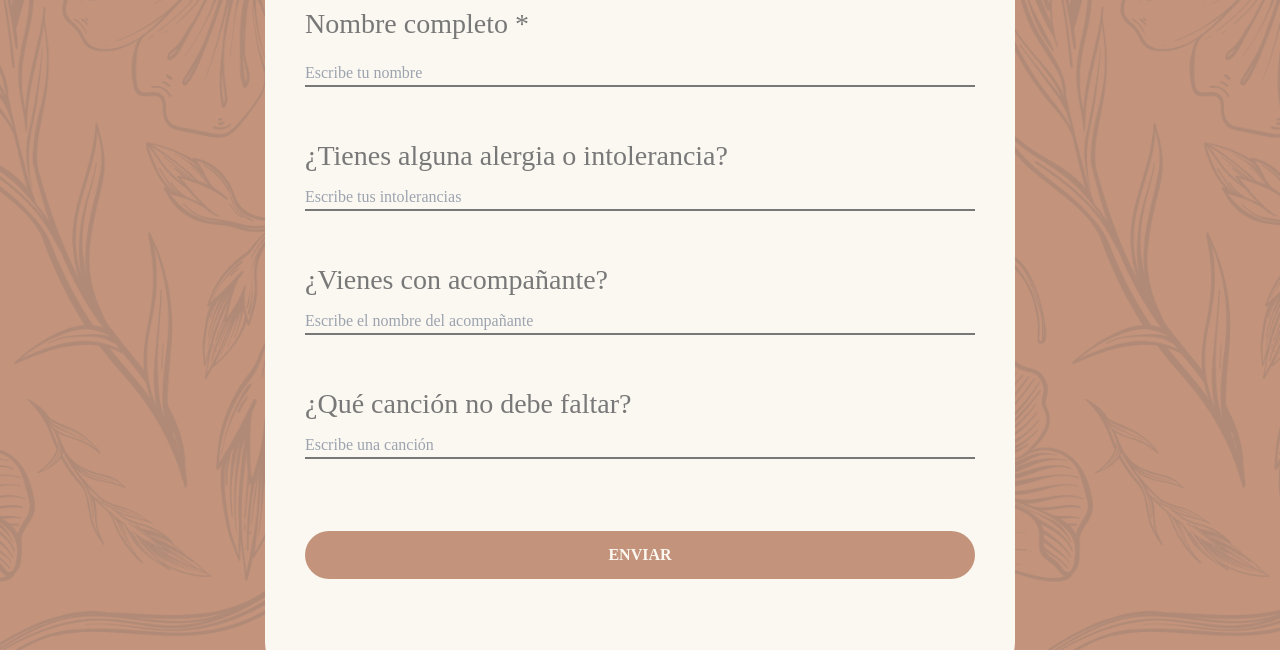
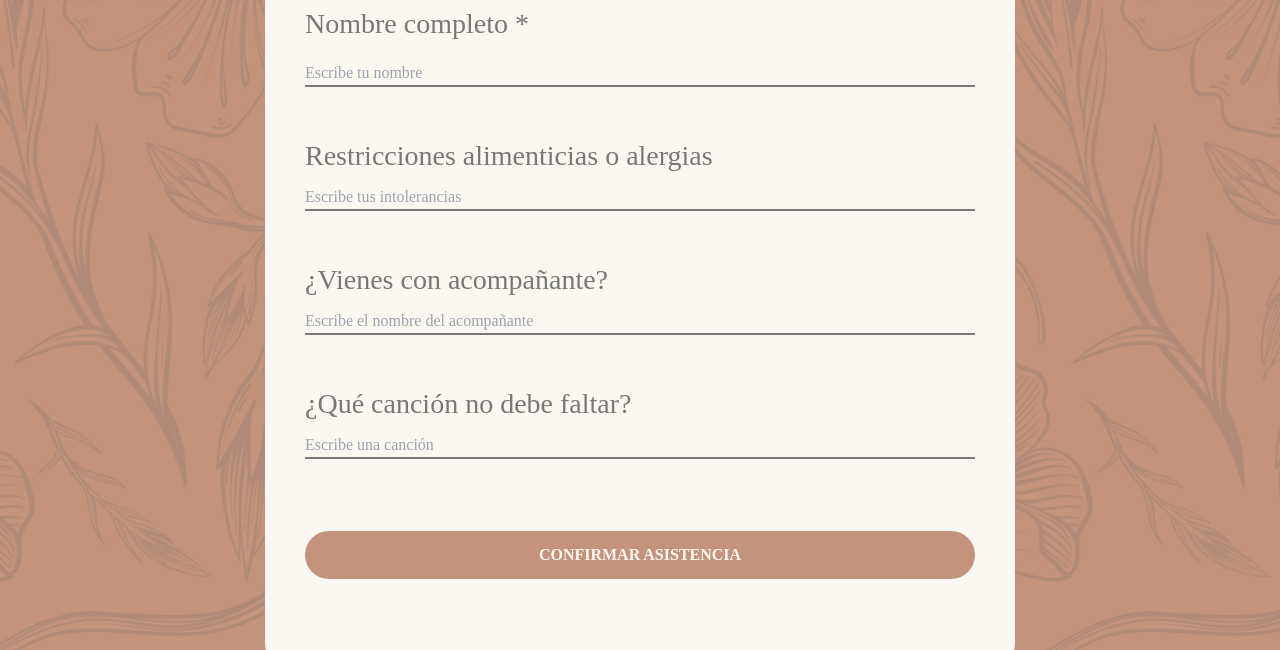
Before and after one commit to inakimir3/cris-y-jose, an Astro site: page / in a window 1280 px wide. Shown: the part 3478-4128 px from the top of the page. Built offline with nearby package versions, Linux system fonts and the light colour scheme; Astro itself is replaced by a stand-in of ours.

Commit message:
Update Form.astro

```diff
--- a/src/components/Form.astro
+++ b/src/components/Form.astro
@@ -16,7 +16,7 @@
         <input type="text" name="Nombre" placeholder="Escribe tu nombre" required class=" border-b-2 border-accent bg-transparent">
     </div>
     <div class="flex flex-col gap-2">
-        <h3 class="font-infant text-[20px] lg:text-[28px]">¿Tienes alguna alergia o intolerancia?</h3>
+        <h3 class="font-infant text-[20px] lg:text-[28px]">Restricciones alimenticias o alergias</h3>
         <input type="text" name="Intolerancias" placeholder="Escribe tus intolerancias" class=" border-b-2 border-accent bg-transparent">
     </div>
     <div class="flex flex-col gap-2">
@@ -28,15 +28,16 @@
         <input type="text" name="Cancion" placeholder="Escribe una canción" class=" border-b-2 border-accent bg-transparent">
     </div>
 
+
     <button
       type="submit"
       id="submit-button"
       class="bg-secondary text-primary px-6 mt-6 py-3 rounded-full font-semibold hover:opacity-80 transition-colors duration-200"
-    >
-      <span id="button-text">ENVIAR</span>
+      >
+      <span id="button-text">CONFIRMAR ASISTENCIA</span>
     </button>
 
-    <p id="form-status" class="text-sm mt-2"></p>
+    <p id="form-status" class="font-infant text-[24px] w-full text-center mt-2"></p>
   </form>
 
   <iframe name="hidden_iframe" id="hidden_iframe" style="display:none;"></iframe>
@@ -62,9 +63,9 @@
     iframe.addEventListener('load', () => {
       submitButton.classList.remove('bg-accent');
       submitButton.classList.add('bg-secondary');
-      buttonText.textContent = "ENVIAR";
+      buttonText.textContent = "CONFIRMAR ASISTENCIA";
       submitButton.disabled = false;
-      status.textContent = "Formulario enviado correctamente.";
+      status.textContent = "¡Confirmación recibida!.";
       status.style.color = "green";
       form.reset();
     });
```
